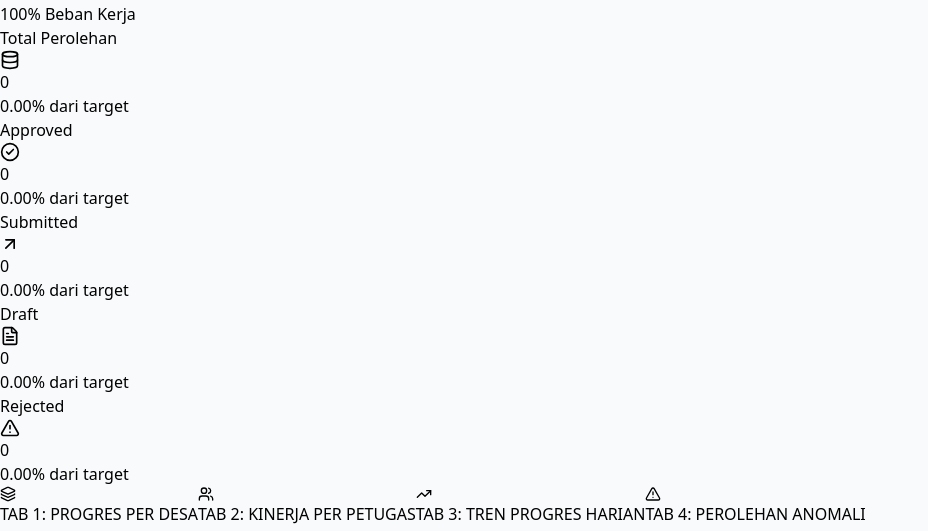
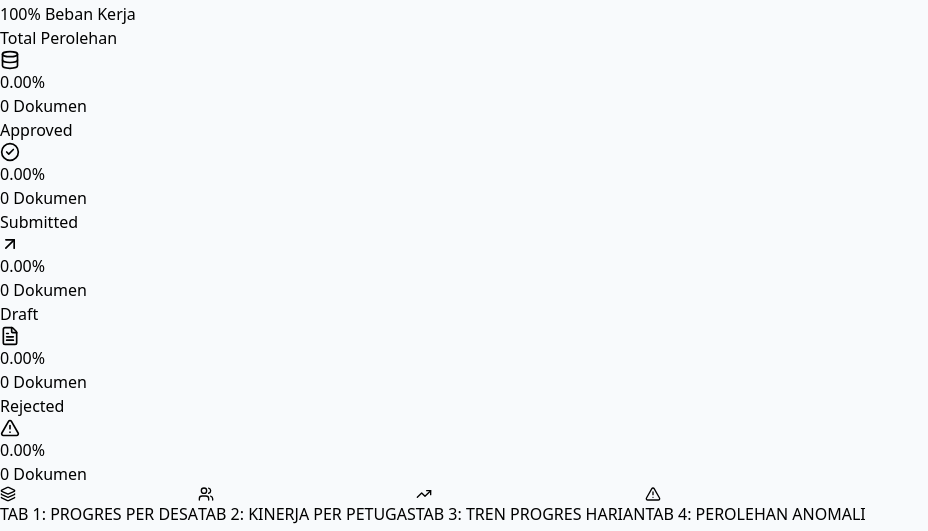
Before and after one commit to bimasaktikr/fe-dashboard-se2026, a React (Vite) app: page / in a window 1280 px wide. Shown: the part 242-773 px from the top of the page, without its empty margins (0-928 px from the left). Built offline with nearby package versions, Linux system fonts and the light colour scheme; no server answers.

Commit message:
tambah card fix

```diff
--- a/src/App.jsx
+++ b/src/App.jsx
@@ -321,7 +321,9 @@ function App() {
 
           return (
             <>
-            {/* 2. KARTU TOTAL TARGET */}
+
+
+              {/* 2. KARTU TOTAL TARGET (Tetap Angka Absolut Besar) */}
               <div className="flex-1 min-w-[180px]">
                 <DashboardCard
                   title="Total Target"
@@ -332,60 +334,58 @@ function App() {
                 />
               </div>
 
-              {/* 1. KARTU TOTAL PEROLEHAN BARU */}
+              {/* 1. KARTU TOTAL PEROLEHAN (Persentase Besar) */}
               <div className="flex-1 min-w-[180px]">
                 <DashboardCard
                   title="Total Perolehan"
-                  value={totalPerolehan.toLocaleString('id-ID')}
+                  value={getPersen(totalPerolehan)}
                   icon={<Database size={20}/>}
                   color="border-indigo-500 bg-indigo-900/10 text-indigo-400"
-                  subtext={`${getPersen(totalPerolehan)} dari target`}
+                  subtext={`${totalPerolehan.toLocaleString('id-ID')} Dokumen`}
                 />
               </div>
 
-
-
-              {/* 3. KARTU APPROVED */}
+              {/* 3. KARTU APPROVED (Persentase Besar) */}
               <div className="flex-1 min-w-[180px]">
                 <DashboardCard
                   title="Approved"
-                  value={globalStats.approved.toLocaleString('id-ID')}
+                  value={getPersen(globalStats.approved)}
                   icon={<CheckCircle2 size={20}/>}
                   color="border-emerald-500 bg-emerald-900/10 text-emerald-400"
-                  subtext={`${getPersen(globalStats.approved)} dari target`}
+                  subtext={`${(globalStats.approved || 0).toLocaleString('id-ID')} Dokumen`}
                 />
               </div>
 
-              {/* 4. KARTU SUBMITTED */}
+              {/* 4. KARTU SUBMITTED (Persentase Besar) */}
               <div className="flex-1 min-w-[180px]">
                 <DashboardCard
                   title="Submitted"
-                  value={globalStats.submitted.toLocaleString('id-ID')}
+                  value={getPersen(globalStats.submitted)}
                   icon={<ArrowUpRight size={20}/>}
                   color="border-amber-500 bg-amber-900/10 text-amber-400"
-                  subtext={`${getPersen(globalStats.submitted)} dari target`}
+                  subtext={`${(globalStats.submitted || 0).toLocaleString('id-ID')} Dokumen`}
                 />
               </div>
 
-              {/* 5. KARTU DRAFT */}
+              {/* 5. KARTU DRAFT (Persentase Besar) */}
               <div className="flex-1 min-w-[180px]">
                 <DashboardCard
                   title="Draft"
-                  value={globalStats.draft.toLocaleString('id-ID')}
+                  value={getPersen(globalStats.draft)}
                   icon={<FileText size={20}/>}
                   color="border-slate-500 bg-slate-800/50 text-slate-300"
-                  subtext={`${getPersen(globalStats.draft)} dari target`}
+                  subtext={`${(globalStats.draft || 0).toLocaleString('id-ID')} Dokumen`}
                 />
               </div>
 
-              {/* 6. KARTU REJECTED */}
+              {/* 6. KARTU REJECTED (Persentase Besar) */}
               <div className="flex-1 min-w-[180px]">
                 <DashboardCard
                   title="Rejected"
-                  value={globalStats.rejected.toLocaleString('id-ID')}
+                  value={getPersen(globalStats.rejected)}
                   icon={<AlertTriangle size={20}/>}
                   color="border-rose-500 bg-rose-900/10 text-rose-500"
-                  subtext={`${getPersen(globalStats.rejected)} dari target`}
+                  subtext={`${(globalStats.rejected || 0).toLocaleString('id-ID')} Dokumen`}
                 />
               </div>
             </>
```
